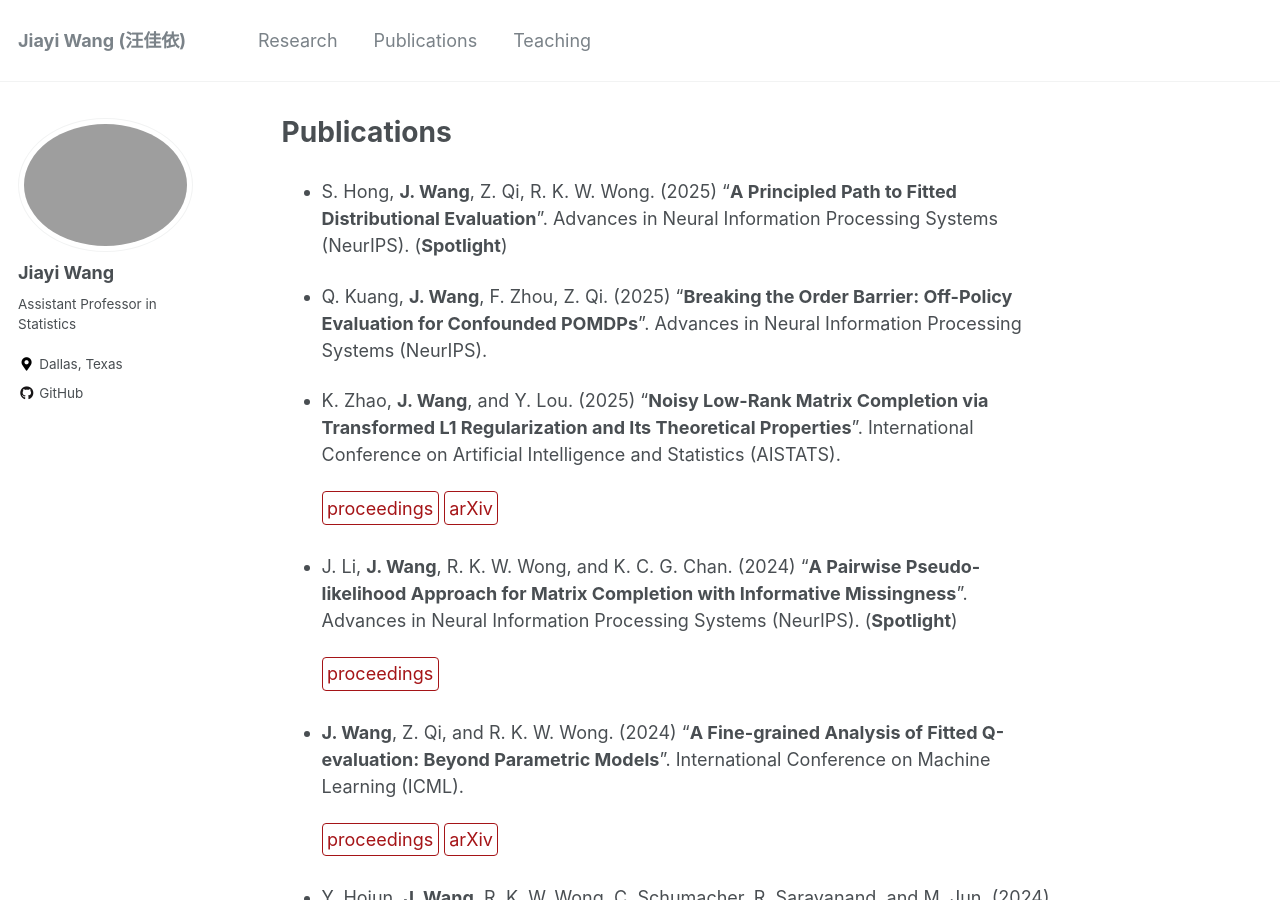
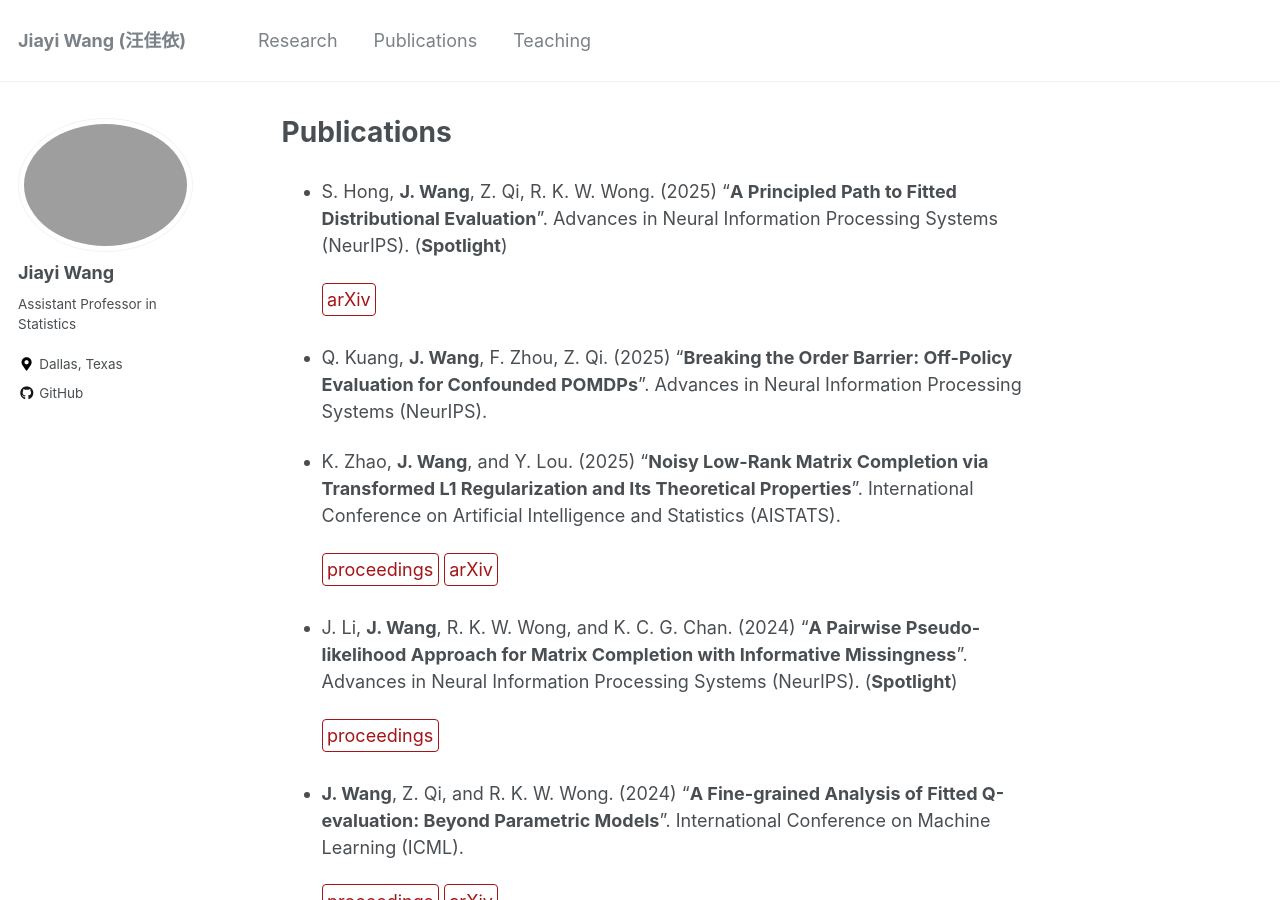
Before and after one commit to jiayiwang1017/jiayiwang1017.github.io, a Jekyll site: the page built from _pages/publications.md, in a window 1280 px wide and 900 px high. Built offline with Jekyll 4.4.1, drawn with Linux system fonts in a browser that asks for light colours.

Commit message:
Update publications.md

```diff
--- a/_pages/publications.md
+++ b/_pages/publications.md
@@ -5,11 +5,13 @@ title: "Publications"
 
 - S. Hong, **J. Wang**, Z. Qi, R. K. W. Wong. (2025) "**A Principled Path to Fitted Distributional Evaluation**". Advances in Neural Information Processing Systems (NeurIPS). (**Spotlight**)
 
+  [arXiv](https://arxiv.org/abs/2506.20048){: .btn--research}
+
 - Q. Kuang, **J. Wang**, F. Zhou, Z. Qi. (2025) "**Breaking the Order Barrier: Off-Policy Evaluation for Confounded POMDPs**". Advances in Neural Information Processing Systems (NeurIPS).
 
 - K. Zhao, **J. Wang**, and Y. Lou. (2025) "**Noisy Low-Rank Matrix Completion via Transformed L1 Regularization and Its Theoretical Properties**". International Conference on Artificial Intelligence and Statistics (AISTATS).
 
-   [proceedings](https://proceedings.neurips.cc/paper_files/paper/2024/file/149ad6e32c08b73a3ecc3d11977fcc47-Paper-Conference.pdf){: .btn--research} [arXiv](https://arxiv.org/abs/2503.02289){: .btn--research}
+   [proceedings](https://proceedings.mlr.press/v258/zhao25b.html){: .btn--research} [arXiv](https://arxiv.org/abs/2503.02289){: .btn--research}
 
 
 - J. Li, **J. Wang**, R. K. W. Wong, and K. C. G. Chan. (2024) "**A Pairwise Pseudo-likelihood Approach for Matrix Completion with Informative Missingness**". Advances in Neural Information Processing Systems (NeurIPS). (**Spotlight**)
```
